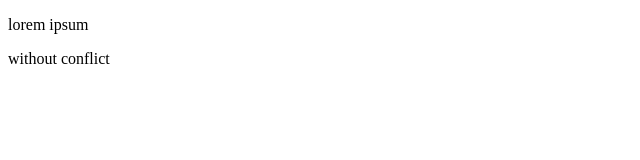
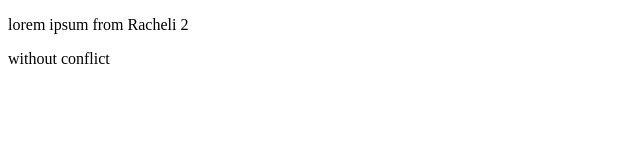
Before and after one commit to psh2135/test, a plain HTML site: page index.html in a window 1280 px wide. Shown: the whole page, without its empty margins (0-640 px from the left). Drawn offline with Linux system fonts and the light colour scheme.

Commit message:
update p

```diff
--- a/index.html
+++ b/index.html
@@ -6,7 +6,7 @@
     <title>Document</title>
 </head>
 <body>
-    <p>lorem ipsum </p>
+    <p>lorem ipsum from Racheli 2</p>
 
     <p>without conflict</p>
 </body>
```
